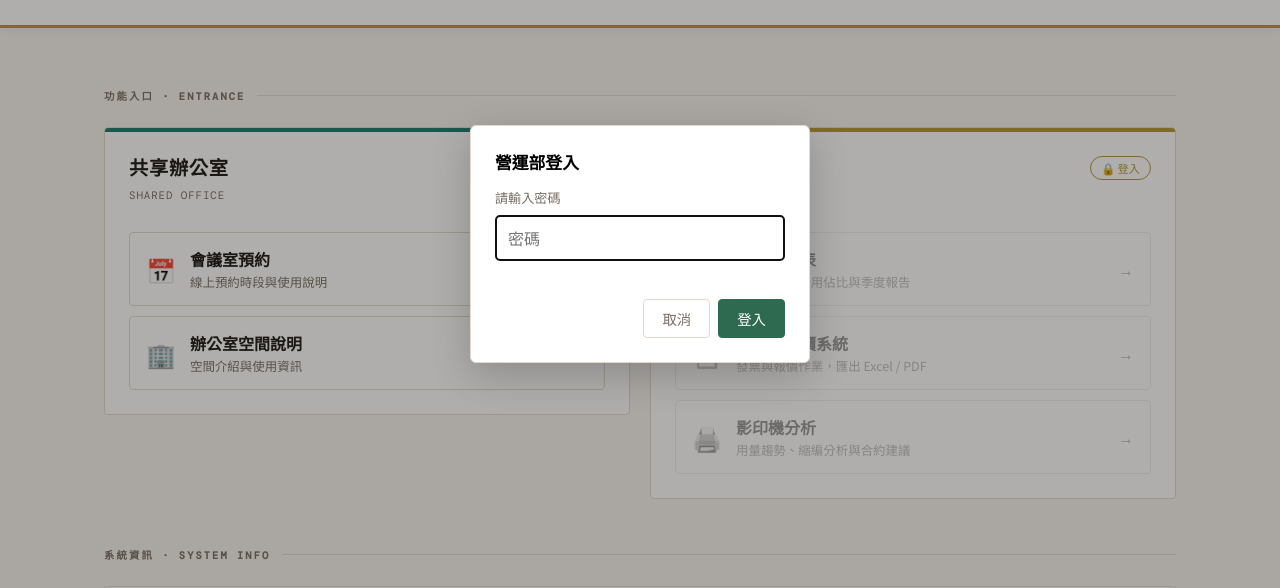
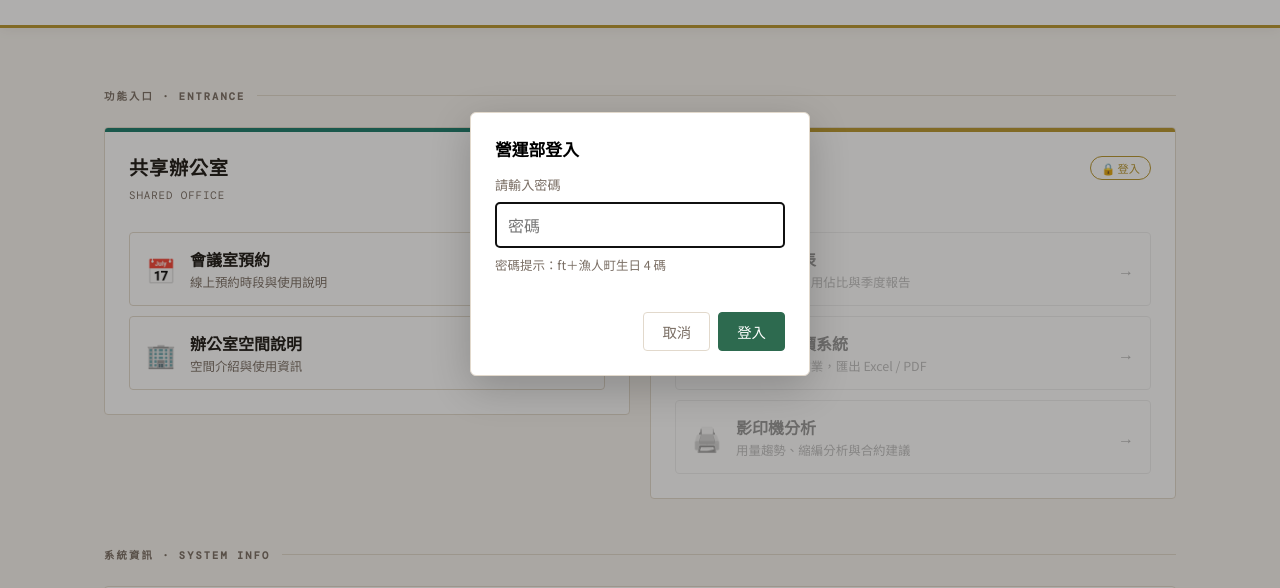
Before and after one commit to yaosen-yuan/fisherman-town-admin, a plain HTML site: page index.html in a window 1280 px wide. Both pictures are taken after a click on the button "🔒 登入". Shown: the part 156-744 px from the top of the page. Drawn offline with nearby package versions, Linux system fonts and the light colour scheme; a web font is replaced by a local one.

Commit message:
登入視窗加上密碼提示
Co-Authored-By: Claude Sonnet 5.5 <noreply@anthropic.com>

```diff
--- a/index.html
+++ b/index.html
@@ -355,6 +355,7 @@ footer .credit {
 .dlg-title { font-weight:700; font-size:1.05rem; margin-bottom:14px; }
 #loginDialog label { display:block; font-size:0.82rem; color:var(--ink-muted); margin-bottom:8px; }
 #loginDialog input { width:100%; padding:10px 12px; border:1px solid var(--border); border-radius:4px; font-size:1rem; font-family:inherit; }
+.pw-hint { margin-top:8px; font-size:0.78rem; color:var(--ink-muted); }
 .dlg-actions { display:flex; justify-content:flex-end; gap:8px; margin-top:14px; }
 .dlg-ok, .dlg-cancel { padding:8px 18px; border-radius:4px; font-size:0.9rem; cursor:pointer; font-family:inherit; border:1px solid var(--border); background:#fff; color:var(--ink-muted); }
 .dlg-ok { background:var(--accent); color:#fff; border-color:var(--accent); }
@@ -484,6 +485,7 @@ footer .credit {
     <div class="dlg-title">營運部登入</div>
     <label for="pw">請輸入密碼</label>
     <input type="password" id="pw" placeholder="密碼" autocomplete="off">
+    <div class="pw-hint">密碼提示：ft＋漁人町生日 4 碼</div>
     <div class="login-msg" id="loginMsg" role="alert"></div>
     <div class="dlg-actions">
       <button type="button" class="dlg-cancel" id="dlgCancel">取消</button>
```
